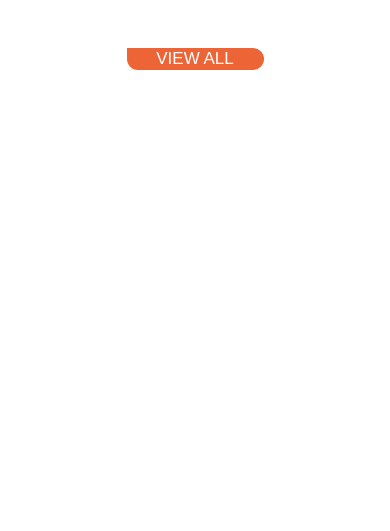
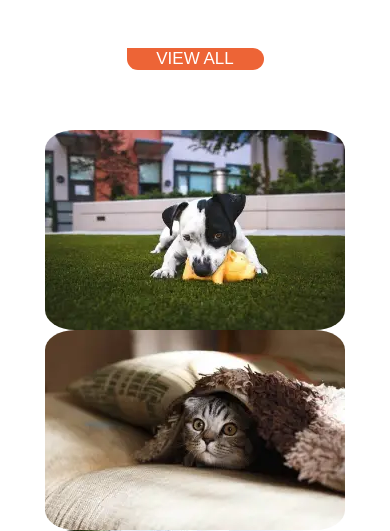
Before and after one commit to jaumecuadrada/202301-w1ch4-jaume-cuadrada, a website built with Parcel: page src/index.html in a window 390 px wide. Shown: the part 313-844 px from the top of the page. Built offline with nearby package versions, Linux system fonts and the light colour scheme; files whose address does not match are found by name.

Commit message:
Add image gallery and media queries

```diff
--- a/src/index.html
+++ b/src/index.html
@@ -22,7 +22,9 @@
   </section>
 
   <section class="image-gallery">
-
+    <img src="01.webp" class="image-gallery__units" alt="">
+    <img src="02.webp" class="image-gallery__units" alt="">
+    <img src="03.webp" class="image-gallery__units" alt="">
   </section>
 
 </body>
--- a/src/styles.css
+++ b/src/styles.css
@@ -54,3 +54,26 @@ body {
   color: white;
   font-size: 17px;
 }
+
+.image-gallery {
+  display: flex;
+  flex-direction: column;
+  align-items: center;
+  padding-top: 60px;
+  padding-bottom: 60px;
+  padding-left: 60px;
+  padding-right: 60px;
+  gap: 30;
+}
+
+@media (min-width: 1170px) {
+  .image-gallery {
+    flex-direction: row;
+  }
+}
+
+img {
+  border-radius: 10%;
+  height: 400;
+  width: 600;
+}
```
Also changed, not shown: src/01.webp (added), src/02.webp (added), src/03.webp (added).
